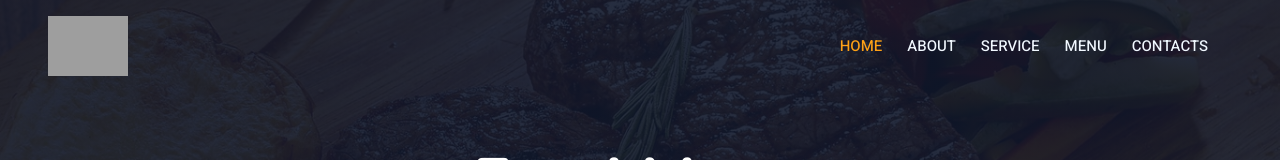
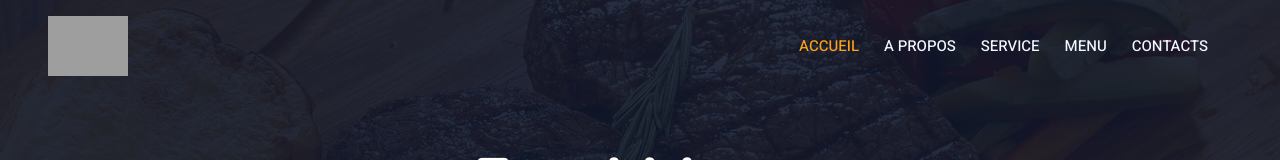
Before and after one commit to AHIABOREmmanuel/ivrivrii, an Angular app: page /menu in a window 1280 px wide. Shown: the top 160 px of the page. Built offline with nearby package versions, Linux system fonts and the light colour scheme; grey boxes are pictures that could not be loaded.

Commit message:
14/04/2025

```diff
--- a/src/app/nav/nav.component.html
+++ b/src/app/nav/nav.component.html
@@ -19,8 +19,8 @@
               </button>
               <div class="collapse navbar-collapse" id="navbarCollapse">
                   <div class="navbar-nav ms-auto py-0 pe-4">
-                      <a routerLink="" class="nav-item nav-link active">Home</a>
-                      <a routerLink="about" class="nav-item nav-link">About</a>
+                      <a routerLink="" class="nav-item nav-link active">Accueil</a>
+                      <a routerLink="about" class="nav-item nav-link">A propos</a>
                       <a routerLink="service" class="nav-item nav-link">Service</a>
                       <a routerLink="menu" class="nav-item nav-link">Menu</a>
                       <!-- <div class="nav-item dropdown">
```
